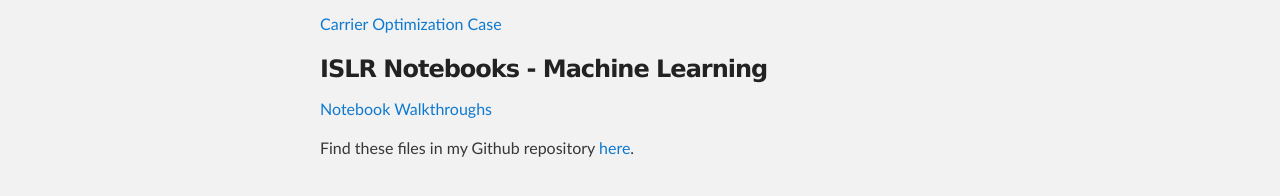
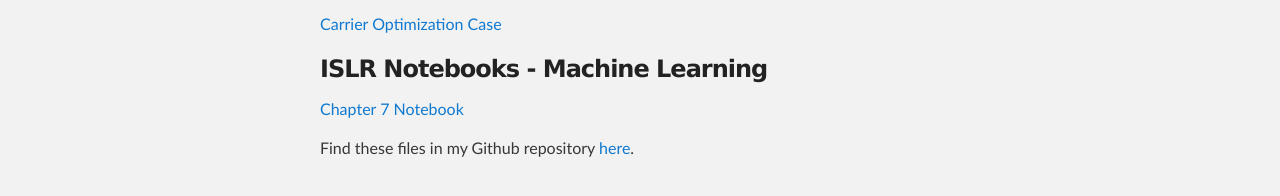
Before and after one commit to drewsp7/griffinsalyer.github.io, a Jekyll site: the page built from index.md, in a window 1280 px wide. Shown: the part 496-692 px from the top of the page. Built offline with Jekyll 4.4.1, drawn with Linux system fonts in a browser that asks for light colours; our own code applies the rules of GitHub Pages for plain Markdown files; the repository's description, which GitHub fills in, is left out.

Commit message:
Update index.md

```diff
--- a/index.md
+++ b/index.md
@@ -11,7 +11,7 @@ This site is meant to showcase some of my completed projects. Additionally, the
 
 ### ISLR Notebooks - Machine Learning
 
-[Notebook Walkthroughs](/ISLRch7/index.md)
+[Chapter 7 Notebook](/ISLRch7/index.md)
 
 
 
```
